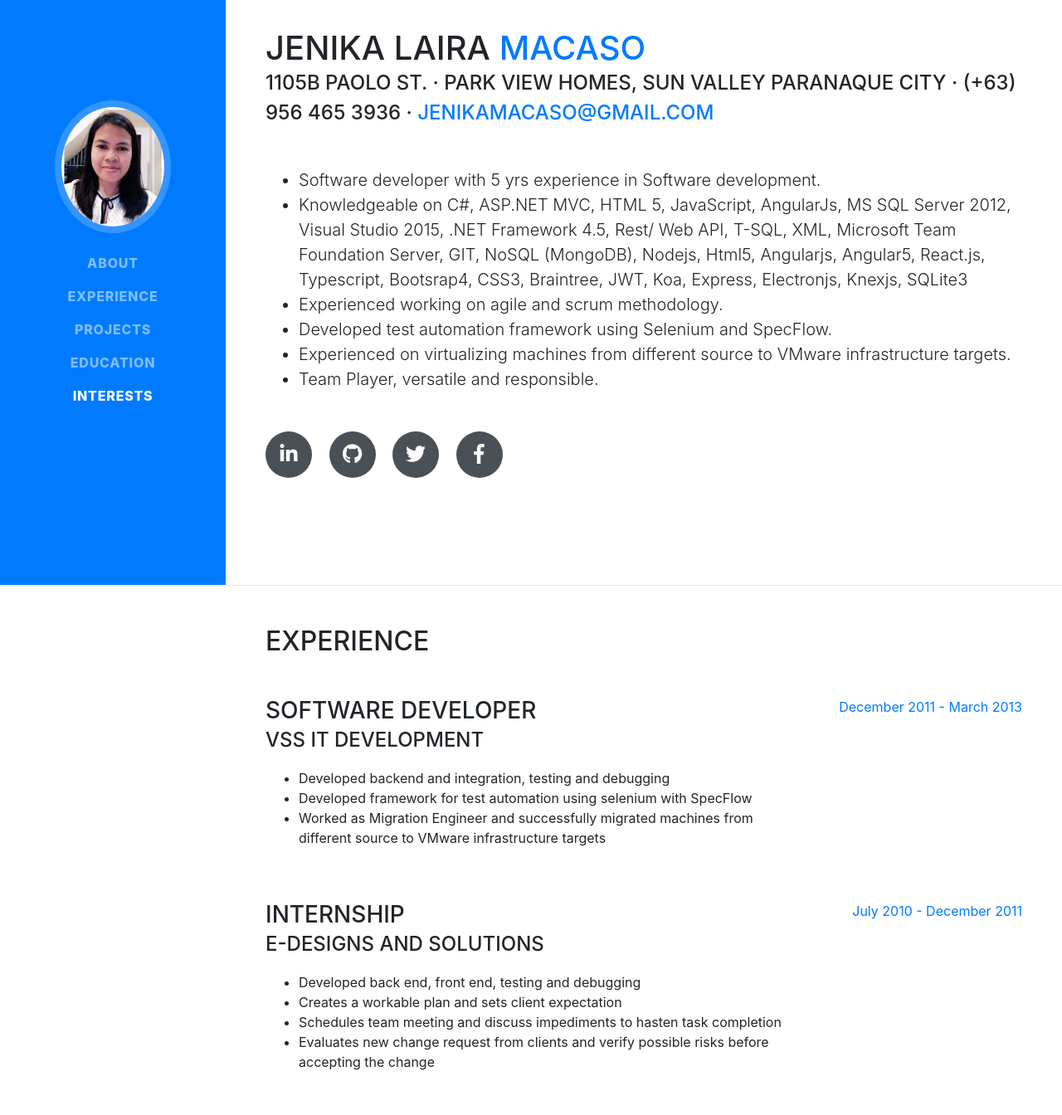
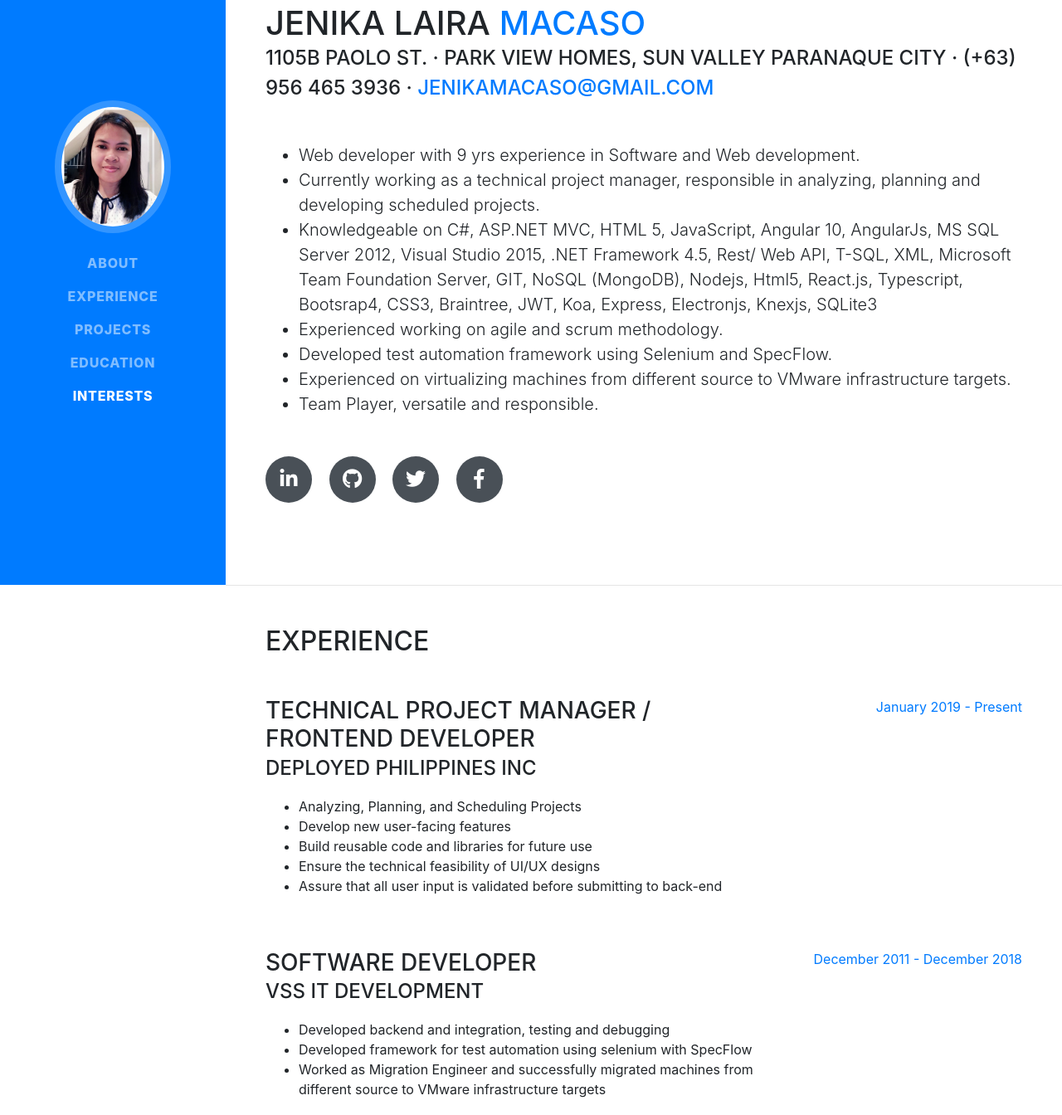
Before and after one commit to jenikamacaso/jenikamacaso.github.io, a website with bundled scripts: page index.html in a window 1280 px wide. Shown: the part 95-1439 px from the top of the page at 83% size. Built offline with nearby package versions, Linux system fonts and the light colour scheme; a web font is replaced by a local one.

Commit message:
**updated resume

```diff
--- a/index.html
+++ b/index.html
@@ -72,10 +72,11 @@
           level overviews. Iterative approaches to corporate strategy foster collaborative thinking to further the
           overall value proposition.</p> -->
         <ul class="lead mb-5">
-          <li>Software developer with 5 yrs experience in Software development.</li>
-          <li>Knowledgeable on C#, ASP.NET MVC, HTML 5, JavaScript, AngularJs, MS SQL Server 2012, Visual Studio 2015,
+          <li>Web developer with 9 yrs experience in Software and Web development.</li>
+          <li>Currently working as a technical project manager, responsible in analyzing, planning and developing scheduled projects.</li>
+          <li>Knowledgeable on C#, ASP.NET MVC, HTML 5, JavaScript, Angular 10, AngularJs, MS SQL Server 2012, Visual Studio 2015,
             .NET Framework 4.5, Rest/ Web API, T-SQL, XML, Microsoft Team Foundation Server, GIT, NoSQL (MongoDB),
-            Nodejs, Html5, Angularjs, Angular5, React.js, Typescript, Bootsrap4, CSS3, Braintree, JWT, Koa, Express,
+            Nodejs, Html5, React.js, Typescript, Bootsrap4, CSS3, Braintree, JWT, Koa, Express,
             Electronjs, Knexjs, SQLite3</li>
           <li>Experienced working on agile and scrum methodology.</li>
           <li>Developed test automation framework using Selenium and SpecFlow.</li>
@@ -107,6 +108,23 @@
 
         <div class="resume-item d-flex flex-column flex-md-row justify-content-between mb-5">
           <div class="resume-content">
+            <h3 class="mb-0">Technical Project Manager / Frontend Developer </h3>
+            <div class="subheading mb-3">Deployed Philippines Inc</div>
+            <ul>
+              <li>Analyzing, Planning, and Scheduling Projects</li>
+              <li>Develop new user-facing features</li>
+              <li>Build reusable code and libraries for future use</li>
+              <li>Ensure the technical feasibility of UI/UX designs</li>
+              <li>Assure that all user input is validated before submitting to back-end</li>
+            </ul>
+          </div>
+          <div class="resume-date text-md-right">
+            <span class="text-primary">January 2019 - Present</span>
+          </div>
+        </div>
+
+        <div class="resume-item d-flex flex-column flex-md-row justify-content-between mb-5">
+          <div class="resume-content">
             <h3 class="mb-0">Software Developer</h3>
             <div class="subheading mb-3">VSS IT Development</div>
             <ul>
@@ -117,7 +135,7 @@
             </ul>
           </div>
           <div class="resume-date text-md-right">
-            <span class="text-primary">December 2011 - March 2013</span>
+            <span class="text-primary">December 2011 - December 2018</span>
           </div>
         </div>
 
```
